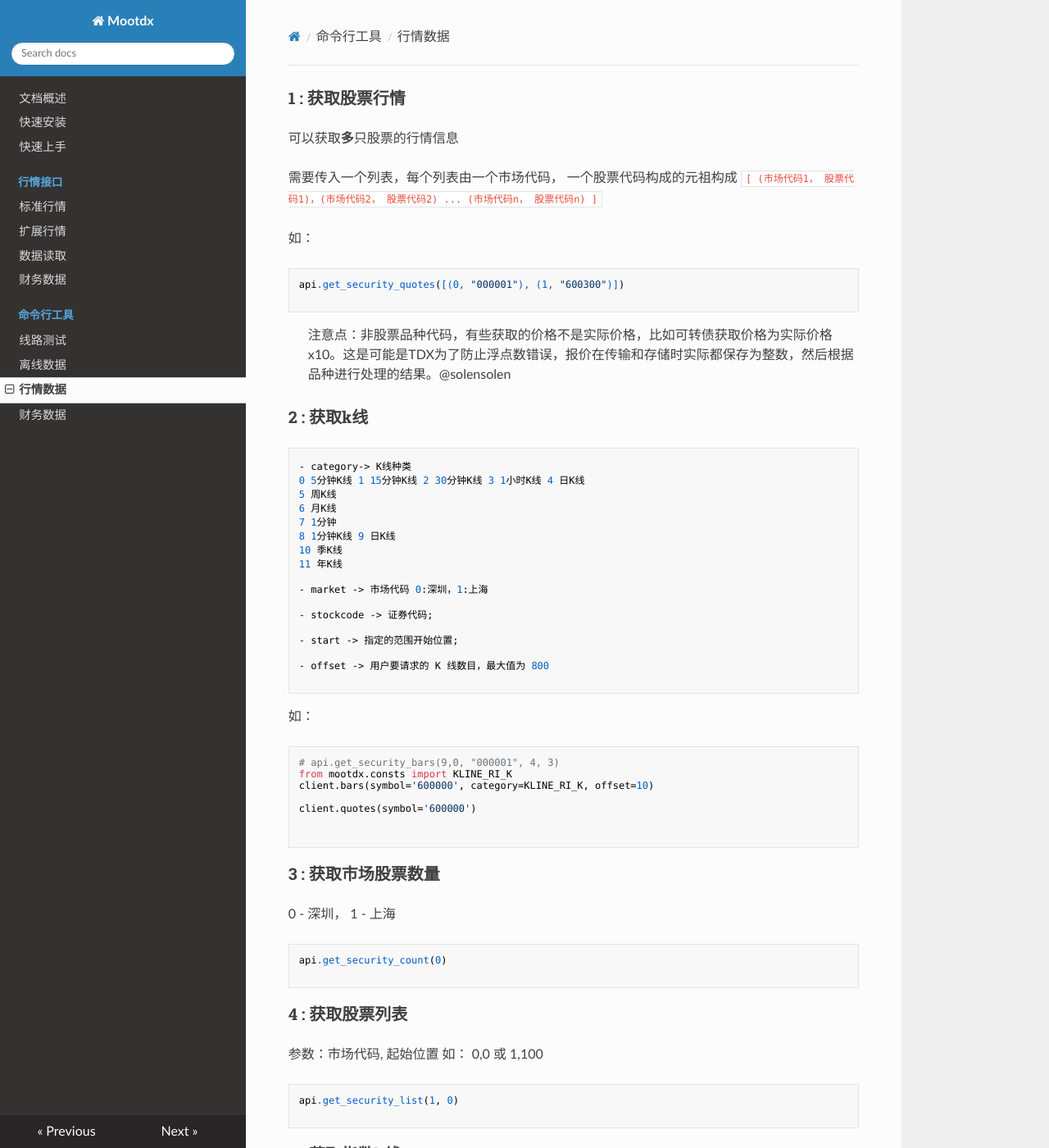
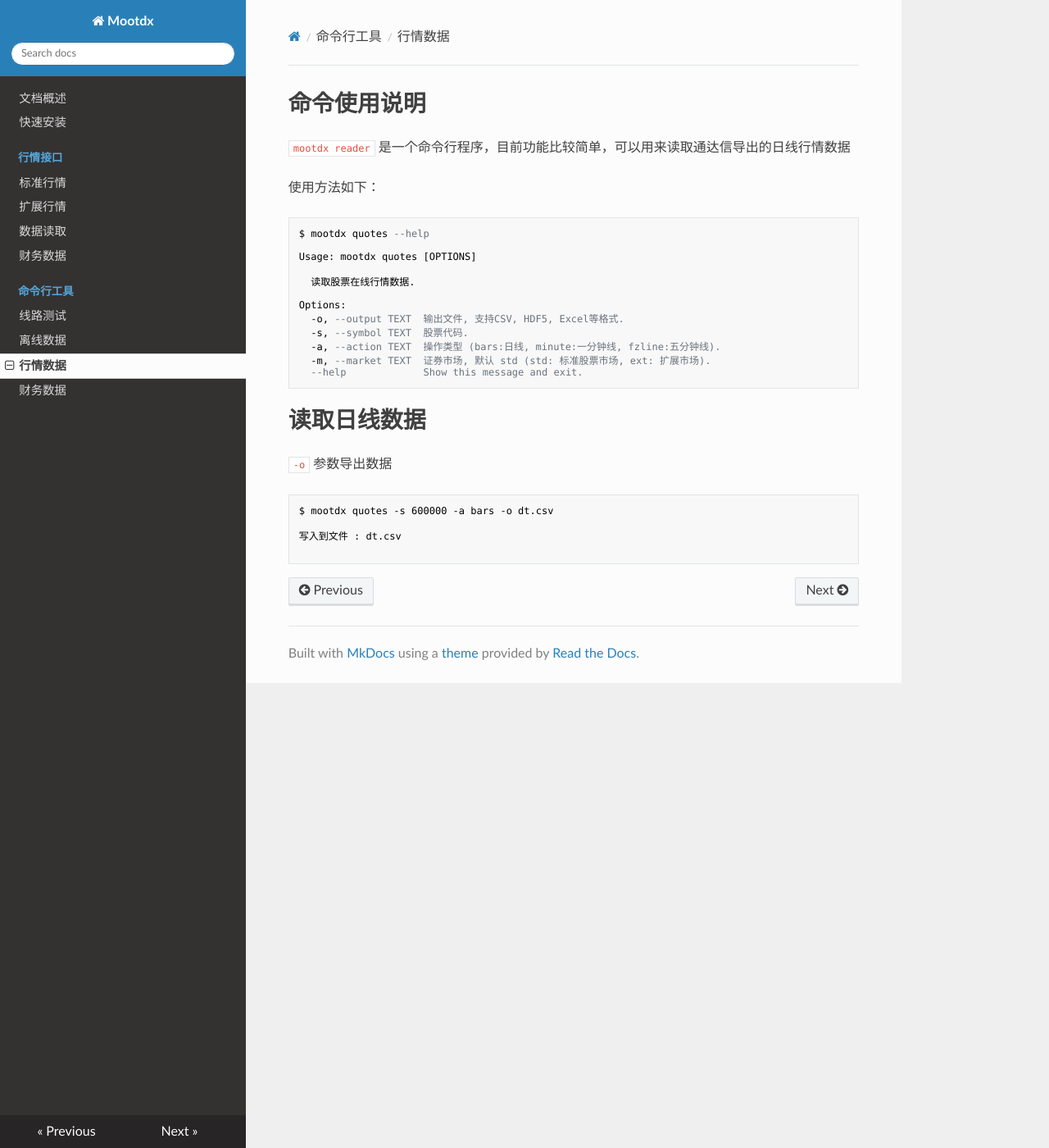
Before and after one commit to mootdx/mootdx, an MkDocs documentation site: the page built from docs/cli/quotes.md, in a window 1280 px wide and 1400 px high. Shown: the whole window at 82% size. Built offline with MkDocs 1.6.1, drawn with Linux system fonts in a browser that asks for light colours; nearby versions of some CDN libraries; old or Windows-style settings are respelled for this version of MkDocs; some of the changed text lies outside the part shown.

Commit message:
update commit

````diff
--- a/docs/cli/quotes.md
+++ b/docs/cli/quotes.md
@@ -1,180 +1,31 @@
+# 命令使用说明
 
-### 1 : 获取股票行情
+`mootdx reader` 是一个命令行程序，目前功能比较简单，可以用来读取通达信导出的日线行情数据
 
-可以获取**多**只股票的行情信息
-
-需要传入一个列表，每个列表由一个市场代码， 一个股票代码构成的元祖构成 `[ (市场代码1， 股票代码1)，(市场代码2， 股票代码2) ... (市场代码n， 股票代码n) ]`
-
-如：
+使用方法如下：
 
 ```
-api.get_security_quotes([(0, "000001"), (1, "600300")])
+$ mootdx quotes --help
+
+Usage: mootdx quotes [OPTIONS]
+
+  读取股票在线行情数据.
+
+Options:
+  -o, --output TEXT  输出文件, 支持CSV, HDF5, Excel等格式.
+  -s, --symbol TEXT  股票代码.
+  -a, --action TEXT  操作类型 (bars:日线, minute:一分钟线, fzline:五分钟线).
+  -m, --market TEXT  证券市场, 默认 std (std: 标准股票市场, ext: 扩展市场).
+  --help             Show this message and exit.
+```
+
+# 读取日线数据
+
+`-o` 参数导出数据
+
+```bash
+$ mootdx quotes -s 600000 -a bars -o dt.csv
+
+写入到文件 : dt.csv
 
 ```
-
->
-注意点：非股票品种代码，有些获取的价格不是实际价格，比如可转债获取价格为实际价格x10。这是可能是TDX为了防止浮点数错误，报价在传输和存储时实际都保存为整数，然后根据品种进行处理的结果。@solensolen
-
-
-### 2 : 获取k线
-
-```python
-- category-> K线种类
-0 5分钟K线 1 15分钟K线 2 30分钟K线 3 1小时K线 4 日K线
-5 周K线
-6 月K线
-7 1分钟
-8 1分钟K线 9 日K线
-10 季K线
-11 年K线
-
-- market -> 市场代码 0:深圳，1:上海
-
-- stockcode -> 证券代码;
-
-- start -> 指定的范围开始位置;
-
-- offset -> 用户要请求的 K 线数目，最大值为 800
-
-```
-
-如：
-
-```
-# api.get_security_bars(9,0, "000001", 4, 3)
-from mootdx.consts import KLINE_RI_K
-client.bars(symbol='600000', category=KLINE_RI_K, offset=10)
-
-client.quotes(symbol='600000')
-
-
-```
-
-### 3 : 获取市场股票数量
-
-0 - 深圳， 1 - 上海
-
-```
-api.get_security_count(0)
-
-```
-
-### 4 : 获取股票列表
-
-参数：市场代码, 起始位置 如： 0,0 或 1,100
-
-```
-api.get_security_list(1, 0)
-
-```
-
-### 5 : 获取指数k线
-
-- category-> K线种类
-0 5分钟K线 1 15分钟K线 2 30分钟K线 3 1小时K线 4 日K线
-5 周K线
-6 月K线
-7 1分钟
-8 1分钟K线 9 日K线
-10 季K线
-11 年K线
-- market -> 市场代码 0:深圳，1:上海
-
-- stockcode -> 证券代码;
-
-- start -> 指定的范围开始位置;
-
-- count -> 用户要请求的 K 线数目，最大值为 800
-
-
-如：
-
-```
-api.get_index_bars(9,1, "000001", 1, 2)
-
-```
-
-### 6 : 查询分时行情
-
-参数：市场代码， 股票代码， 如： 0,000001 或 1,600300
-
-```
-api.get_minute_time_data(1, "600300")
-
-```
-
-### 7 : 查询历史分时行情
-
-参数：市场代码， 股票代码，时间 如： 0,000001,20161209 或 1,600300,20161209
-
-```
-api.get_history_minute_time_data(TDXParams.MARKET_SH, "600300", 20161209)
-
-```
-
-注意，在引入 TDXParams 之后， （`from mootdx.params import TDXParams`） 我们可以使用 TDXParams.MARKET_SH , TDXParams.MARKET_SZ 常量来代替 1 和 0 作为参数
-
-### 8 : 查询分笔成交
-
-参数：市场代码， 股票代码，起始位置， 数量 如： 0,000001,0,10
-
-```
-api.get_transaction_data(TDXParams.MARKET_SZ, "000001", 0, 30)
-
-```
-
-### 9 : 查询历史分笔成交
-
-参数：市场代码， 股票代码，起始位置，日期 数量 如： 0,000001,0,10,20170209
-
-```
-api.get_history_transaction_data(TDXParams.MARKET_SZ, "000001", 0, 10, 20170209)
-
-```
-
-### 10 : 查询公司信息目录
-
-参数：市场代码， 股票代码， 如： 0,000001 或 1,600300
-
-```
-api.get_company_info_category(TDXParams.MARKET_SZ, "000001")
-
-```
-
-### 11 : 读取公司信息详情
-
-参数：市场代码， 股票代码, 文件名, 起始位置， 数量, 如：0,000001,000001.txt,2054363,9221
-
-```
-api.get_company_info_content(0, "000001", "000001.txt", 0, 100)
-
-```
-
-注意这里的 起始位置， 数量 参考上面接口的返回结果。
-
-### 12 : 读取除权除息信息
-
-参数：市场代码， 股票代码， 如： 0,000001 或 1,600300
-
-```
-api.get_xdxr_info(1, "600300")
-
-```
-
-### 13 : 读取财务信息
-
-参数：市场代码， 股票代码， 如： 0,000001 或 1,600300
-
-```
-api.get_finance_info(0, "000001")
-
-```
-
-### 14 : 读取k线信息
-
-参数：市场代码， 开始时间， 结束时间
-
-```
-get_k_data("000001","2017-07-03","2017-07-10")
-
-```
--- a/mkdocs.yml
+++ b/mkdocs.yml
@@ -6,7 +6,12 @@ theme: readthedocs
 pages:
   - 文档概述: 'index.md'
   - 快速安装: 'setup.md'
-  - 快速上手: 'quickstart.md'
+  # - 快速上手: 'quickstart.md'
+  # - 数据字典:
+  #   - '标准行情': 'dict/quote1.md'
+  #   - '扩展行情': 'dict/quote2.md'
+  #   - '数据读取': 'dict/reader.md'
+  #   - '财务数据': 'dict/affair.md'
 
   - 行情接口:
     - '标准行情': 'api/quote1.md'
````
Also changed, not shown: docs/cli/reader.md (+36 -10 lines), docs/quickstart.md (+52 -20 lines).
